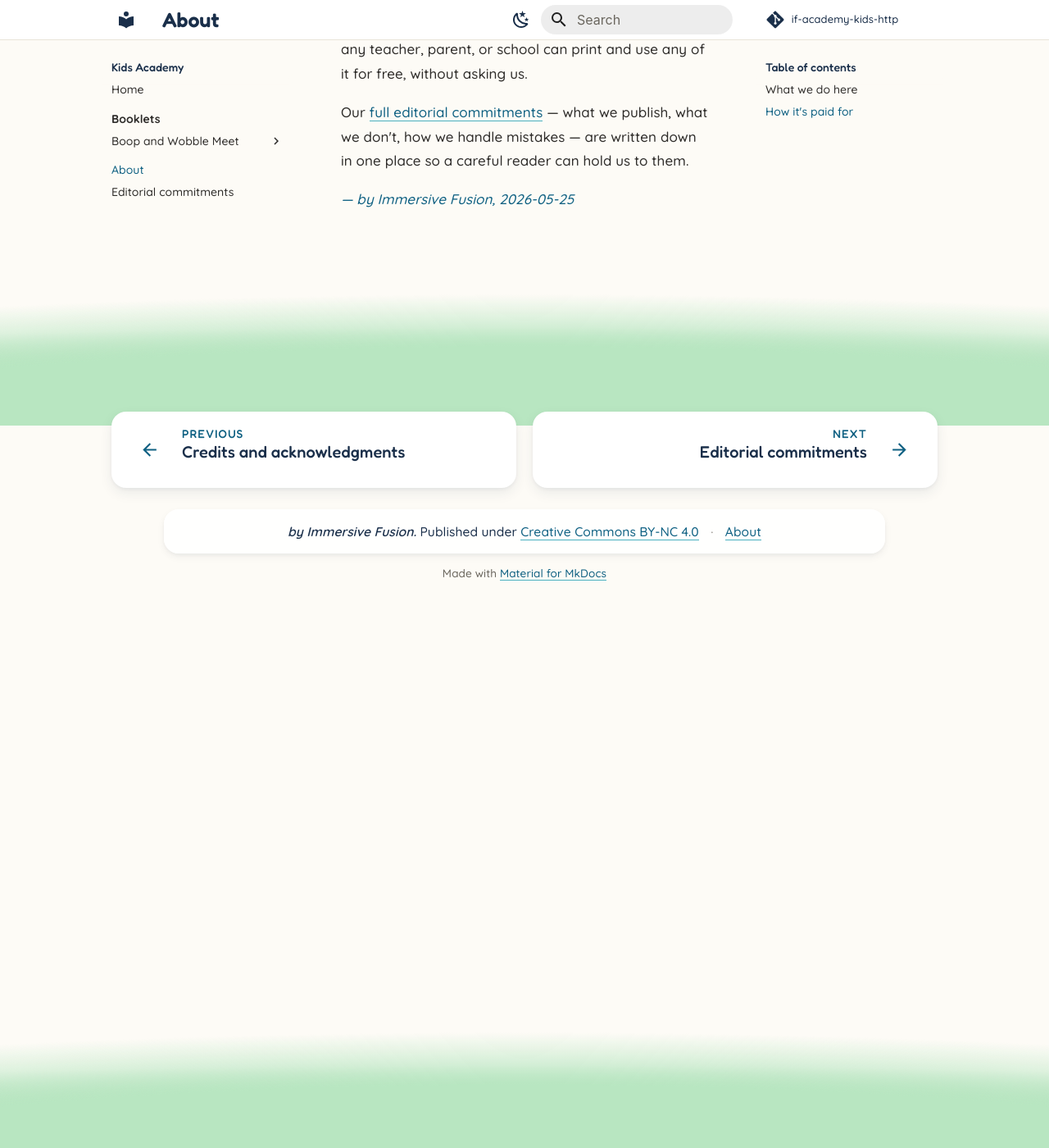
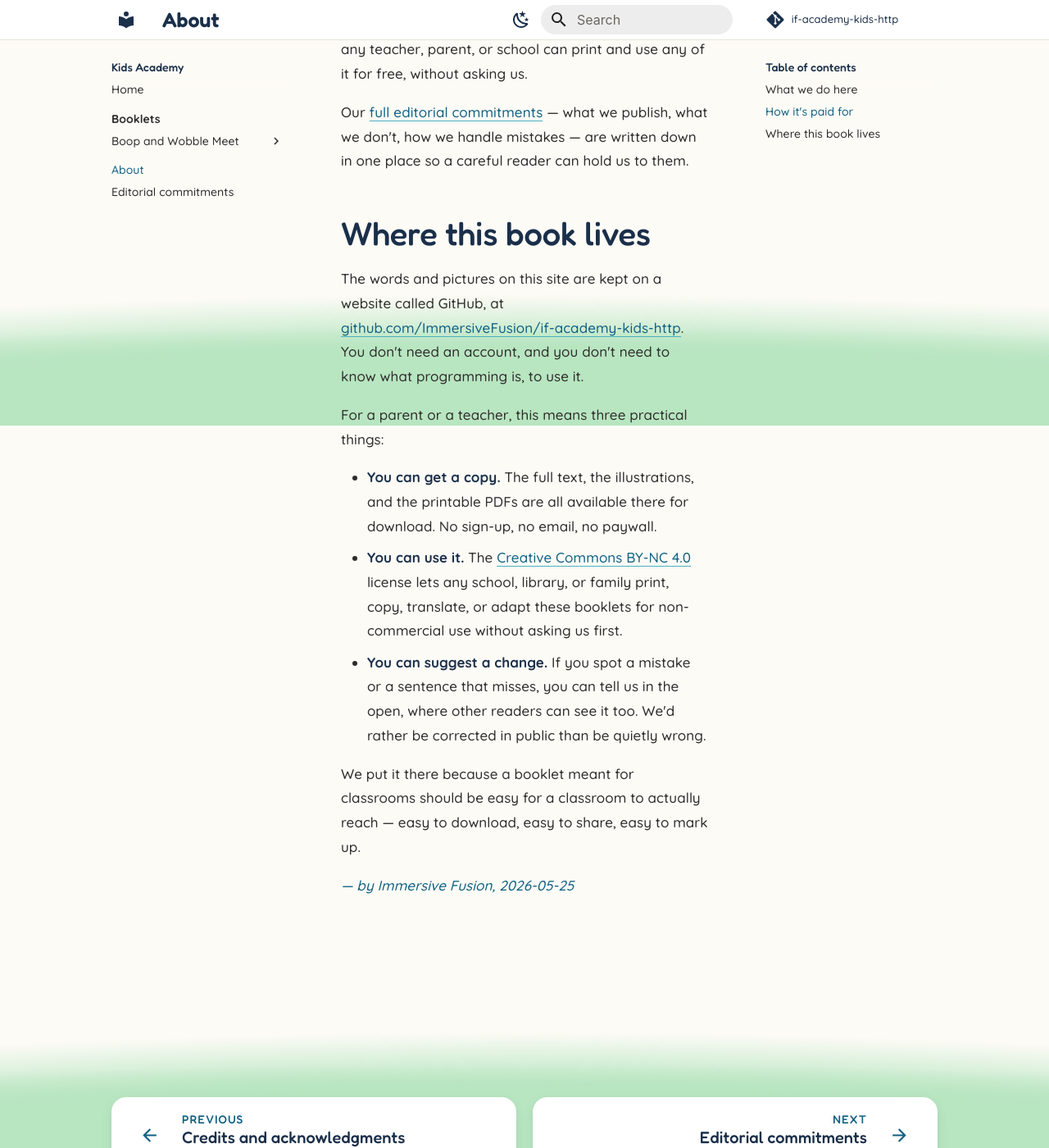
Before and after one commit to ImmersiveFusion/if-academy-kids-http, an MkDocs documentation site: the page built from docs/about.md, in a window 1280 px wide and 1400 px high, scrolled down 1281 px. Shown: the whole window at 82% size. Built offline with MkDocs 1.6.1 and Material for MkDocs 9.7.7, drawn with Linux system fonts in a browser that asks for light colours; comment, search, counter and statistics services are not loaded.

Commit message:
Tell parents and teachers where the book lives
The repo has a GitHub link in the header octocat, which is enough for
developers but invisible-as-narrative to the audience that actually
matters here — parents and teachers asking "can I use this in class?"
or "how do I get a clean copy?"

Add a "Where this book lives" section to the About page that names
GitHub plainly (no Git lecture) and frames the three things a
non-developer actually wants to do: get a copy, use it, suggest a
change. The framing is availability and use, not transparency —
this isn't a pitch about how we work in the open, it's a pointer to
the URL where the material is downloadable.

Promote the booklets-index "Read / PDF" text links to .kids-button
elements (primary + secondary), consistent with the booklet cover
page's action row.

```diff
--- a/docs/about.md
+++ b/docs/about.md
@@ -26,4 +26,16 @@ Immersive Fusion pays for it. There's nothing to buy on these pages, no email to
 
 Our [full editorial commitments](commitments.md) — what we publish, what we don't, how we handle mistakes — are written down in one place so a careful reader can hold us to them.
 
+## Where this book lives
+
+The words and pictures on this site are kept on a website called GitHub, at [github.com/ImmersiveFusion/if-academy-kids-http](https://github.com/ImmersiveFusion/if-academy-kids-http). You don't need an account, and you don't need to know what programming is, to use it.
+
+For a parent or a teacher, this means three practical things:
+
+- **You can get a copy.** The full text, the illustrations, and the printable PDFs are all available there for download. No sign-up, no email, no paywall.
+- **You can use it.** The [Creative Commons BY-NC 4.0](https://creativecommons.org/licenses/by-nc/4.0/) license lets any school, library, or family print, copy, translate, or adapt these booklets for non-commercial use without asking us first.
+- **You can suggest a change.** If you spot a mistake or a sentence that misses, you can tell us in the open, where other readers can see it too. We'd rather be corrected in public than be quietly wrong.
+
+We put it there because a booklet meant for classrooms should be easy for a classroom to actually reach — easy to download, easy to share, easy to mark up.
+
 *— by Immersive Fusion, 2026-05-25*
```
Also changed, not shown: docs/booklets/index.md (+4 -1 lines).
